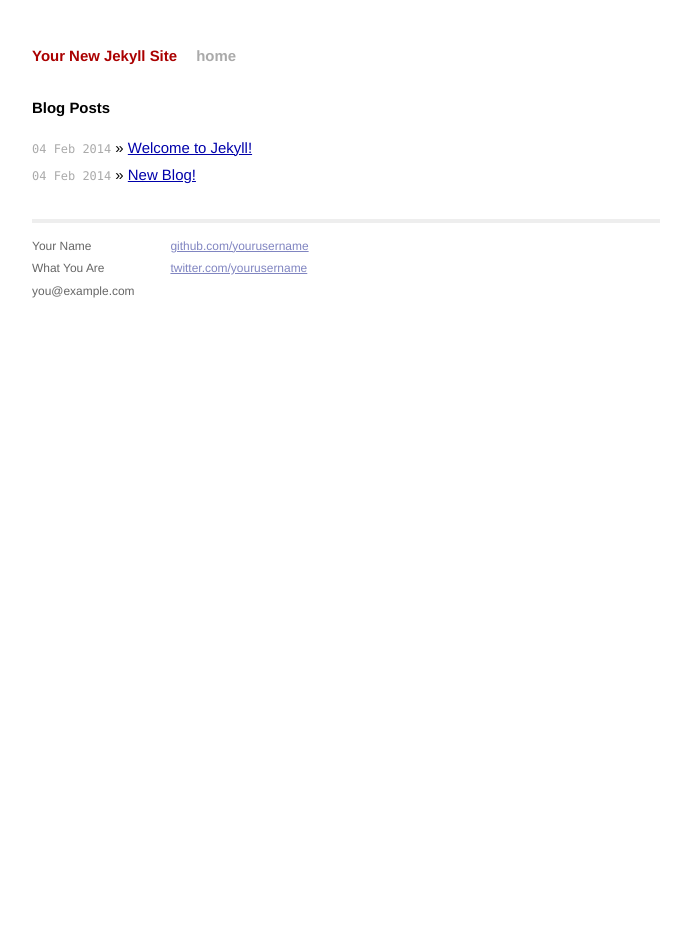
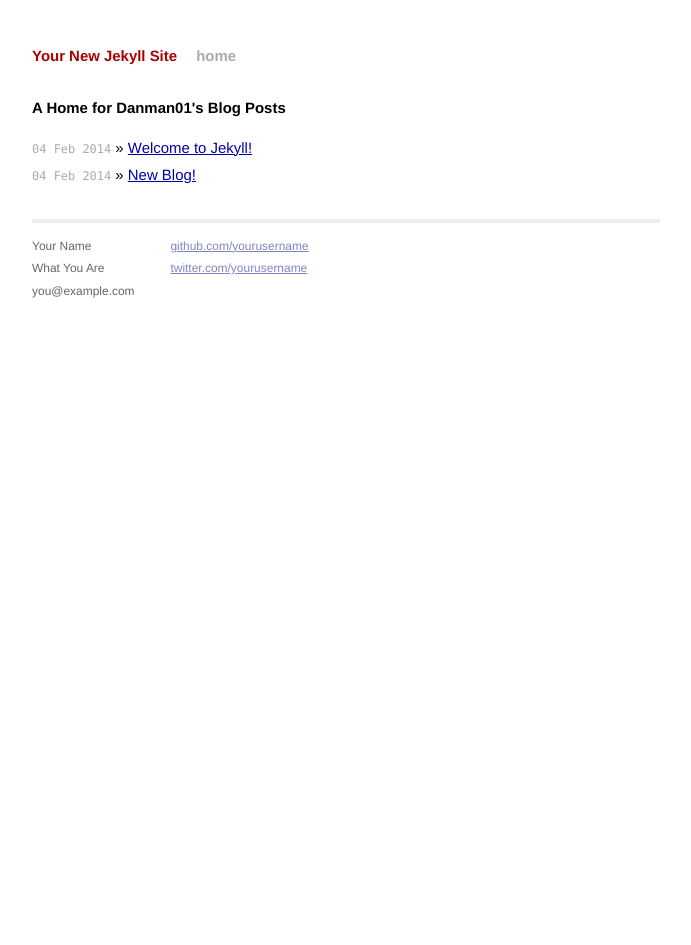
Before and after one commit to danman01/danman01.github.io-happyvday, a Jekyll site: the page built from index.html, in a window 1280 px wide. Shown: the whole page, without its empty margins (294-985 px from the left). Built offline with Jekyll 4.4.1, drawn with Linux system fonts in a browser that asks for light colours; Markdown is read by kramdown in place of the engine named in the settings.

Commit message:
adding a drafts folder and homepage text

```diff
--- a/index.html
+++ b/index.html
@@ -1,10 +1,10 @@
 ---
 layout: default
-title: Your New Jekyll Site
+title: danman01 Blog Homepage
 ---
 
 <div id="home">
-  <h1>Blog Posts</h1>
+  <h1>A Home for Danman01's Blog Posts</h1>
   <ul class="posts">
     {% for post in site.posts %}
       <li><span>{{ post.date | date_to_string }}</span> &raquo; <a href="{{ post.url }}">{{ post.title }}</a></li>
```
Also changed, not shown: _drafts/a-draft-post.md (added, +1 -0 lines).
